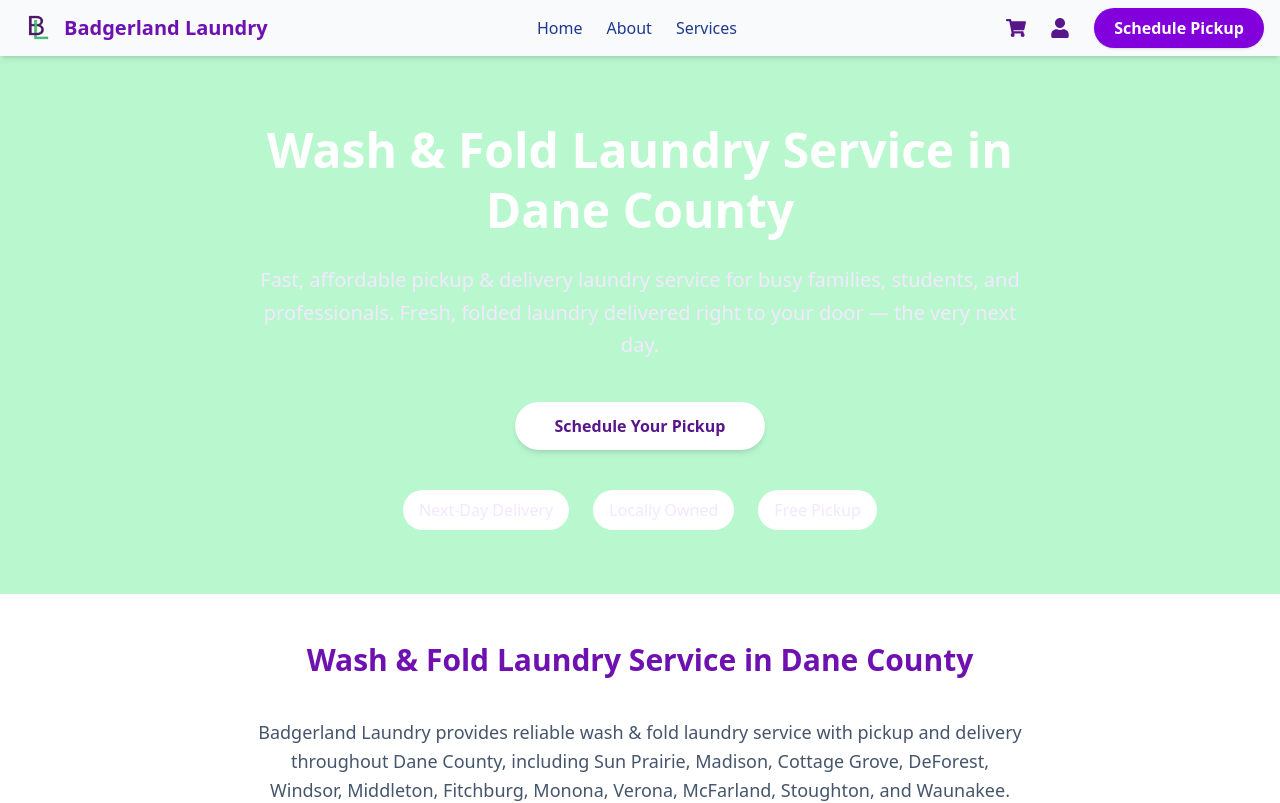
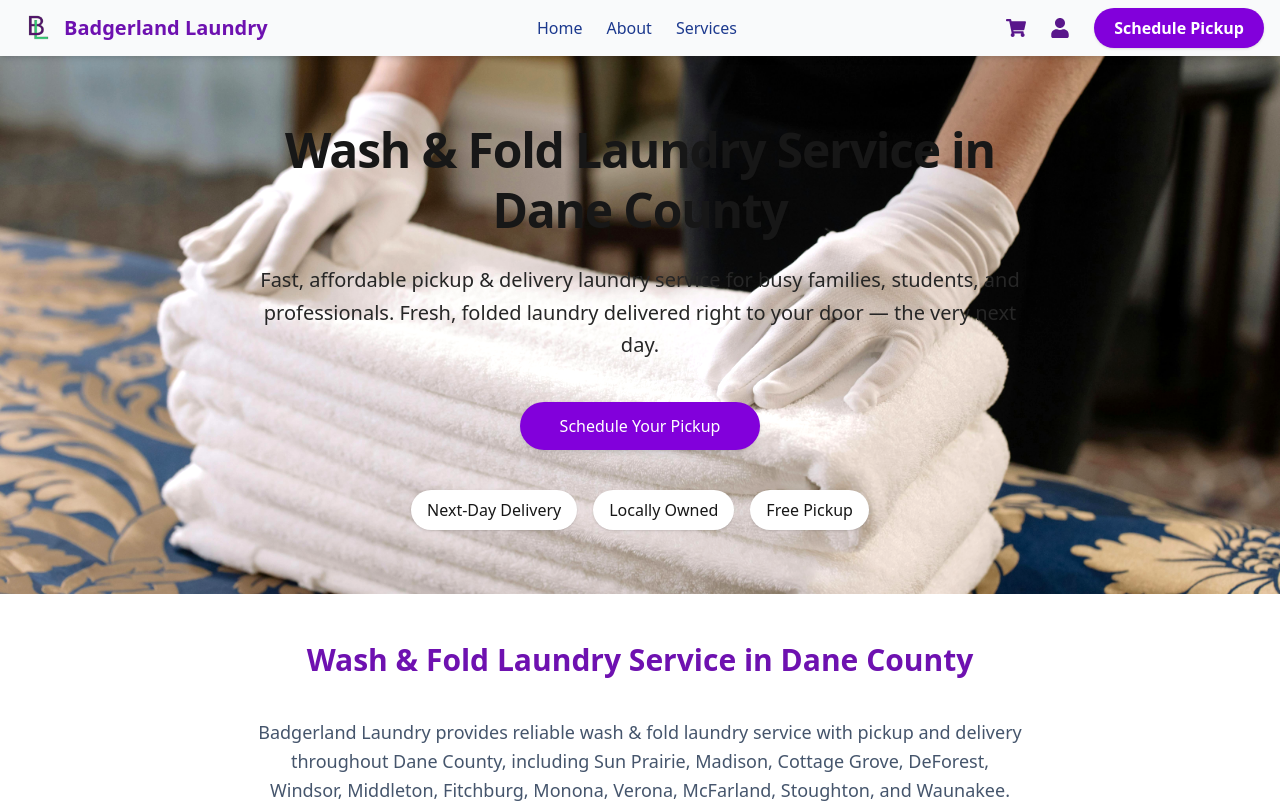
Before and after one commit to Badgerland608/BadgerlandSite, a React (Vite) app: page / in a window 1280 px wide. Shown: the top 803 px of the page. Built offline with nearby package versions, Linux system fonts and the light colour scheme; no server answers.

Commit message:
Update Hero.jsx

```diff
--- a/src/Hero.jsx
+++ b/src/Hero.jsx
@@ -1,24 +1,26 @@
 import React from 'react';
-import heroImg from './assets/pexels-cottonbro-6466227.jpg'; // update path if needed
+import heroImg from './assets/pexels-cottonbro-6466227.jpg';
 
 function Hero({ setShowModal }) {
   return (
-    <section className="relative text-white py-16 px-6 text-center overflow-hidden">
+    <section className="relative py-16 px-6 text-center overflow-hidden">
+
       {/* Background Image */}
       <div
         className="absolute inset-0 bg-cover bg-center"
-        style={{ backgroundImage: `url(${heroImg})` }}
+        style={{
+          backgroundImage: `url(${heroImg})`,
+          filter: 'brightness(1.15)' // slight boost for readability
+        }}
       ></div>
 
-      {/* Purple Overlay */}
-      <div className="absolute inset-0 bg-green-200 bg-opacity-10"></div>
       {/* Content */}
       <div className="relative z-10 max-w-3xl mx-auto">
-        <h1 className="text-4xl md:text-5xl font-extrabold mb-6 leading-tight">
+        <h1 className="text-4xl md:text-5xl font-semibold text-neutral-900 mb-6 leading-tight tracking-tight">
           Wash & Fold Laundry Service in Dane County
         </h1>
 
-        <p className="text-lg md:text-xl text-purple-100 leading-relaxed mb-10">
+        <p className="text-lg md:text-xl text-neutral-800 leading-relaxed mb-10">
           Fast, affordable pickup & delivery laundry service for busy families,
           students, and professionals. Fresh, folded laundry delivered right to
           your door — the very next day.
@@ -26,20 +28,20 @@ function Hero({ setShowModal }) {
 
         <button
           onClick={() => setShowModal(true)}
-          className="bg-white text-purple-900 font-semibold px-10 py-3 rounded-full shadow-md hover:bg-purple-100 transition"
+          className="bg-purple-700 text-white font-medium px-10 py-3 rounded-full shadow-md hover:bg-purple-800 transition"
         >
           Schedule Your Pickup
         </button>
 
         {/* Trust Bar */}
-        <div className="mt-10 flex flex-wrap justify-center gap-6 text-purple-100 text-sm md:text-base">
-          <span className="bg-white bg-opacity-20 px-4 py-2 rounded-full">
+        <div className="mt-10 flex flex-wrap justify-center gap-4 text-neutral-900 text-sm md:text-base">
+          <span className="bg-white bg-opacity-80 px-4 py-2 rounded-full shadow-sm">
             Next‑Day Delivery
           </span>
-          <span className="bg-white bg-opacity-20 px-4 py-2 rounded-full">
+          <span className="bg-white bg-opacity-80 px-4 py-2 rounded-full shadow-sm">
             Locally Owned
           </span>
-          <span className="bg-white bg-opacity-20 px-4 py-2 rounded-full">
+          <span className="bg-white bg-opacity-80 px-4 py-2 rounded-full shadow-sm">
             Free Pickup
           </span>
         </div>
```
